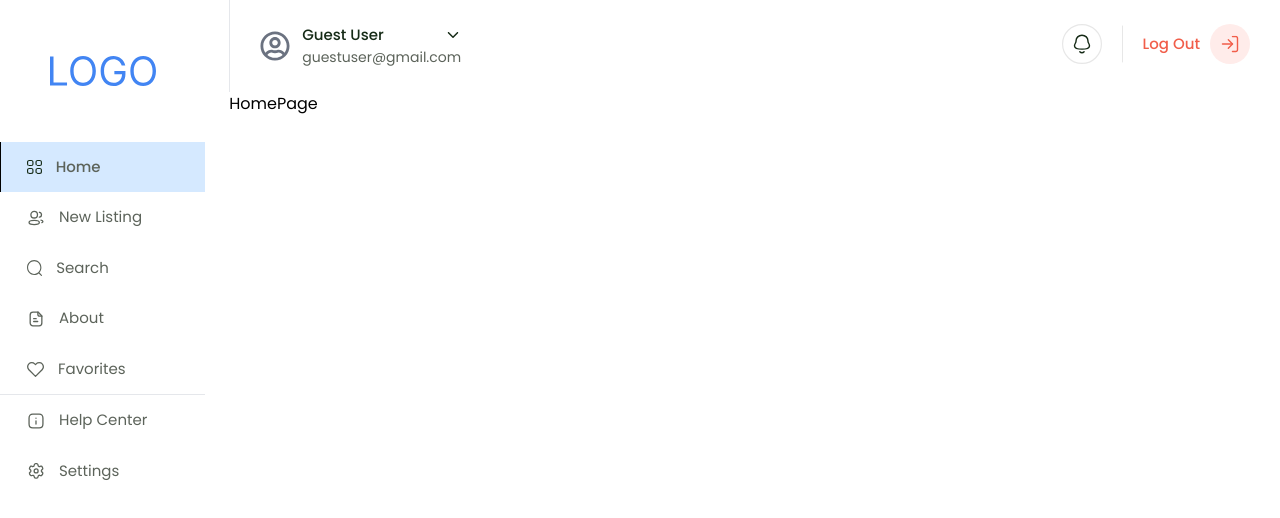
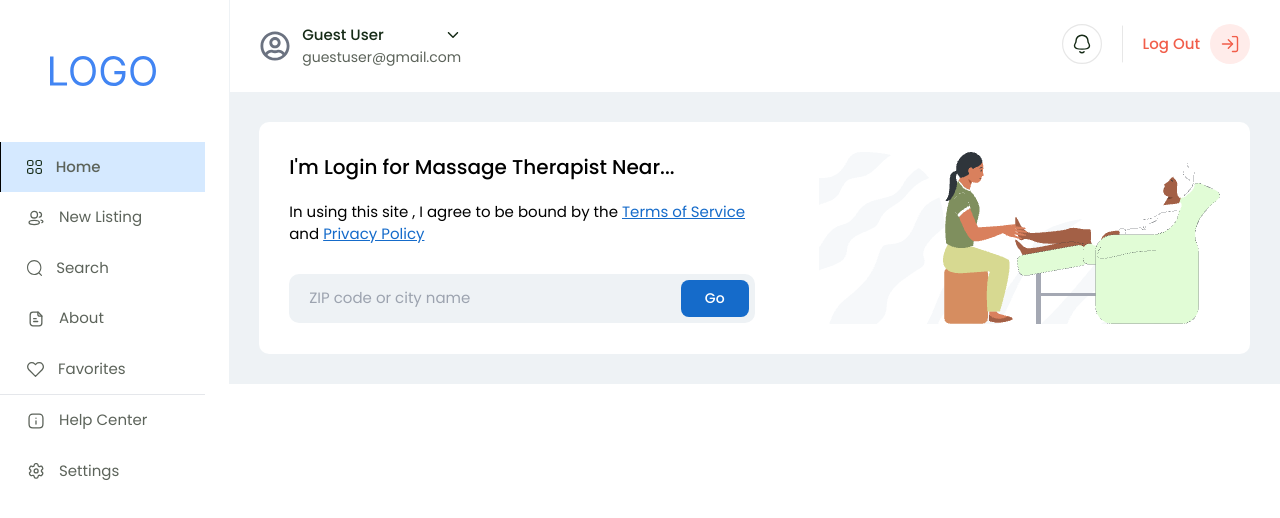
Before and after one commit to towhid046/therapist-client, a React (Vite) app: page / in a window 1280 px wide. Shown: the top 518 px of the page. Built offline with nearby package versions, Linux system fonts and the light colour scheme.

Commit message:
added nearest therapy component in home page

```diff
--- a/src/components/Shared/NavbarTop/NavbarTop.jsx
+++ b/src/components/Shared/NavbarTop/NavbarTop.jsx
@@ -6,7 +6,7 @@ import logout from '../../../assets/images/icons/logout.svg'
 
 const NavbarTop = () => {
   return (
-    <nav className="flex justify-between border-l py-6 px-[30px] text-[#152A16]">
+    <nav className="flex justify-between border-l border-secondary-color py-6 px-[30px] text-[#152A16]">
       <div className="flex gap-3 items-center">
         <figure>
           <FaRegUserCircle className="text-3xl text-gray-500" />
--- a/src/pages/HomePage/HomePage.jsx
+++ b/src/pages/HomePage/HomePage.jsx
@@ -1,7 +1,10 @@
+import NearTherapist from "./NearTherapist/NearTherapist";
 const HomePage = () => {
   return (
-    <div>HomePage</div>
-  )
-}
+    <section className="bg-secondary-color p-[30px]">
+      <NearTherapist />
+    </section>
+  );
+};
 
-export default HomePage
+export default HomePage;
--- /dev/null
+++ b/src/pages/HomePage/NearTherapist/NearTherapist.jsx
@@ -0,0 +1,43 @@
+import therapy from "../../../assets/images/home/therapy.png";
+import therapyVector from "../../../assets/images/home/therapy-vector.png";
+const NearTherapist = () => {
+  return (
+    <div className="bg-white p-[30px] flex justify-between items-center rounded-[10px]">
+      <div className="flex-1">
+        <h2 className="text-xl font-medium mb-5">
+          I'm Login for Massage Therapist Near...
+        </h2>
+        <p className="mb-7 text-[15px]">
+          In using this site , I agree to be bound by the{" "}
+          <u className="text-primary-color cursor-pointer">Terms of Service</u>{" "}
+          and{" "}
+          <u className="text-primary-color cursor-pointer">Privacy Policy</u>
+        </p>
+        <form className="bg-secondary-color pl-5 pr-1.5 py-1.5 w-full rounded-[10px] flex justify-between items-center gap-3 text-[15px]">
+          <input
+            type="text"
+            placeholder="ZIP code or city name"
+            className="bg-secondary-color text-gray-500 focus:outline-none w-full"
+          />
+          <input
+            type="submit"
+            className="bg-primary-color rounded-lg px-6 py text-white py-2 font-medium text-[14px] cursor-pointer"
+            value="Go"
+          />
+        </form>
+      </div>
+      <div className="flex-1">
+        <div className="flex justify-end relative">
+          <img
+            className="absolute left-16 z-10 top-0"
+            src={therapyVector}
+            alt=""
+          />
+          <img className="z-20" src={therapy} alt="Therapy img" />
+        </div>
+      </div>
+    </div>
+  );
+};
+
+export default NearTherapist;
```
Also changed, not shown: src/assets/images/home/therapy-vector.png (added), src/assets/images/home/therapy.png (added).
